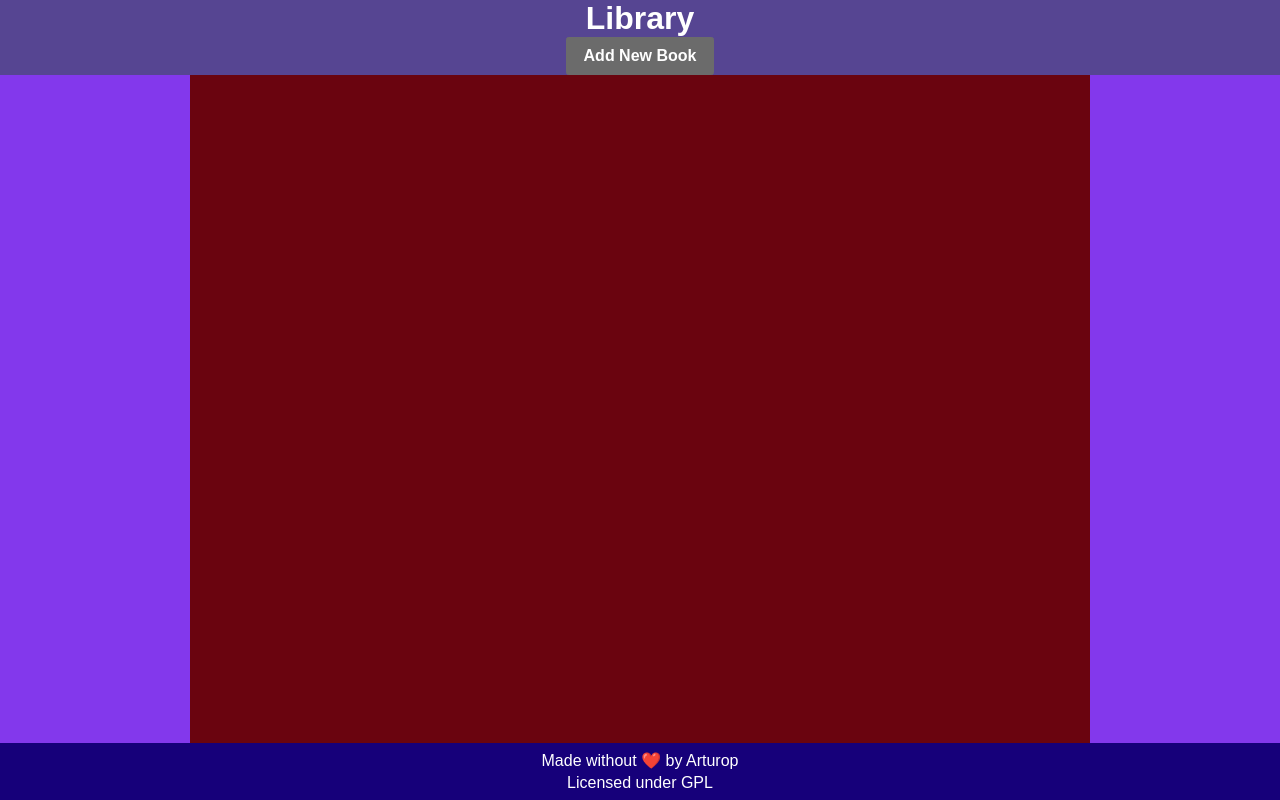
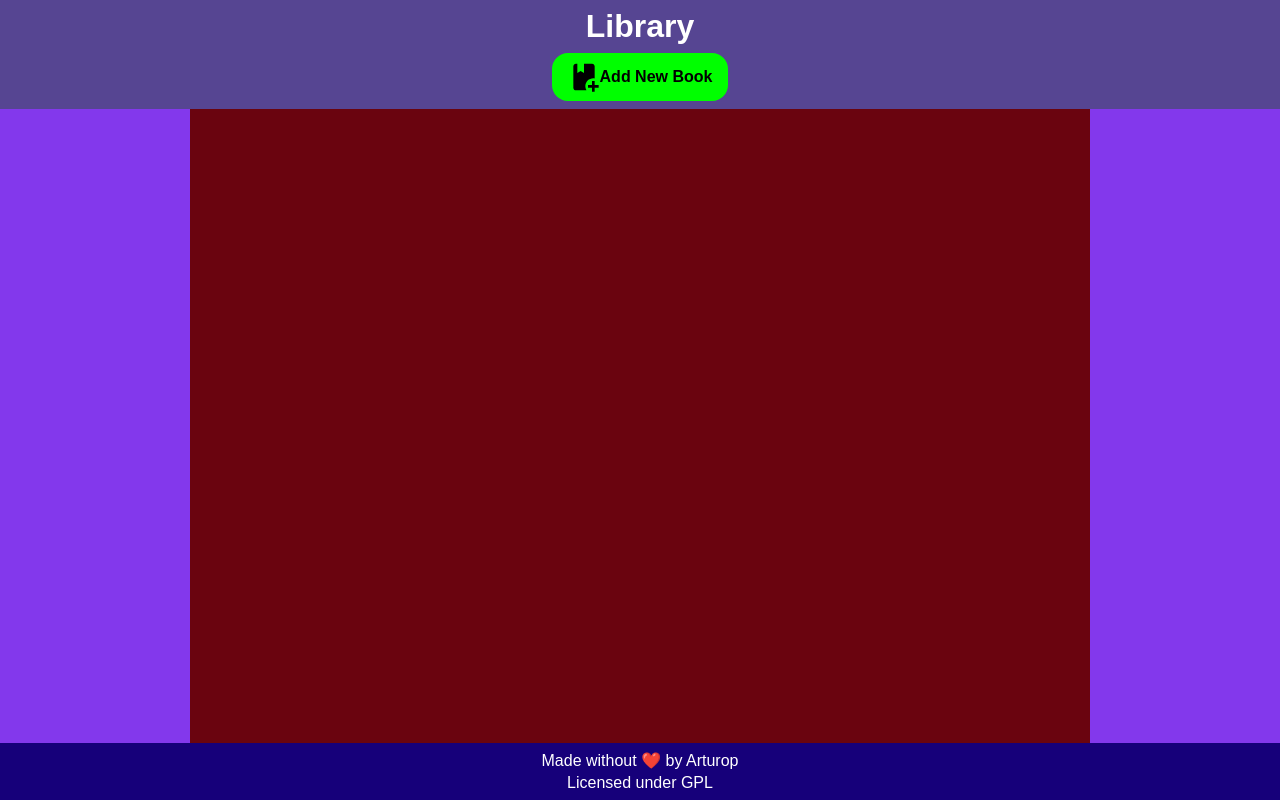
Before and after one commit to arturopstem/library, a website: page index.html in a window 1280 px wide. Drawn offline with Linux system fonts and the light colour scheme.

Commit message:
Add styles to the Add New Book button

```diff
--- a/style.css
+++ b/style.css
@@ -20,20 +20,60 @@ body {
 }
 
 .header {
+  padding: 0.5rem;
   background-color: #564592;
-  text-align: center;
+  display: flex;
+  flex-direction: column;
+  justify-content: center;
+  align-items: center;
+  gap: 0.5rem;
 }
 
 menu {
   list-style-type: none;
 }
 
+/* ___Add New Book Button___ */
 .addNewBook {
+  --bg-color: hsl(120, 100%, 50%);
+  appearance: none;
+  background-color: var(--bg-color);
+  color: #000;
+  border: none;
+  border-radius: 1rem;
   font-size: 1rem;
   font-weight: bold;
   padding: 0.5rem 1rem;
+  display: flex;
+  align-items: center;
+  transition: all 0.5s;
 }
 
+.addNewBook:hover {
+  --bg-color: hsl(120, 100%, 75%);
+  scale: 1.05;
+}
+
+.addNewBook:active {
+  --bg-color: hsl(120, 100%, 50%);
+  scale: 1;
+}
+
+.addNewBook::before {
+  content: url(images/book-plus.svg);
+  height: 2rem;
+  aspect-ratio: 1/1;
+}
+
+.addNewBook:hover::before {
+  content: url(images/book-plus-outline.svg);
+}
+
+.addNewBook:active::before {
+  content: url(images/book-plus.svg);
+}
+
+/* ___Main Content___ */
 .main {
   background-color: #8338ec;
   display: grid;
```
